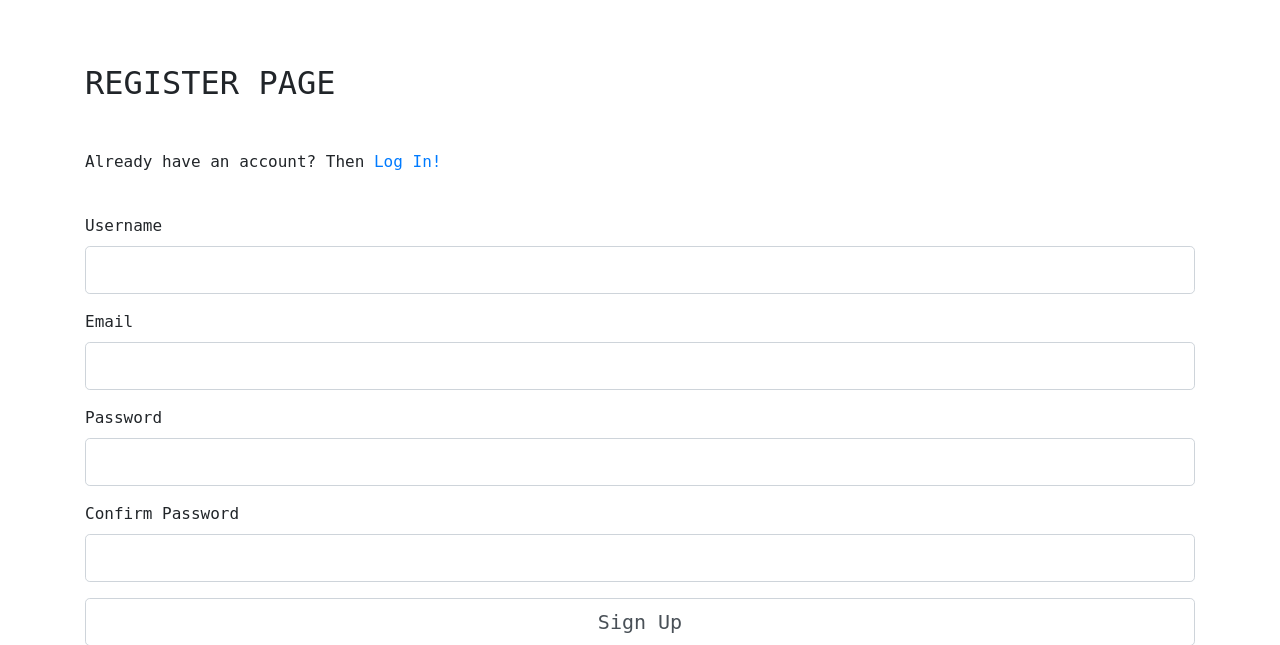
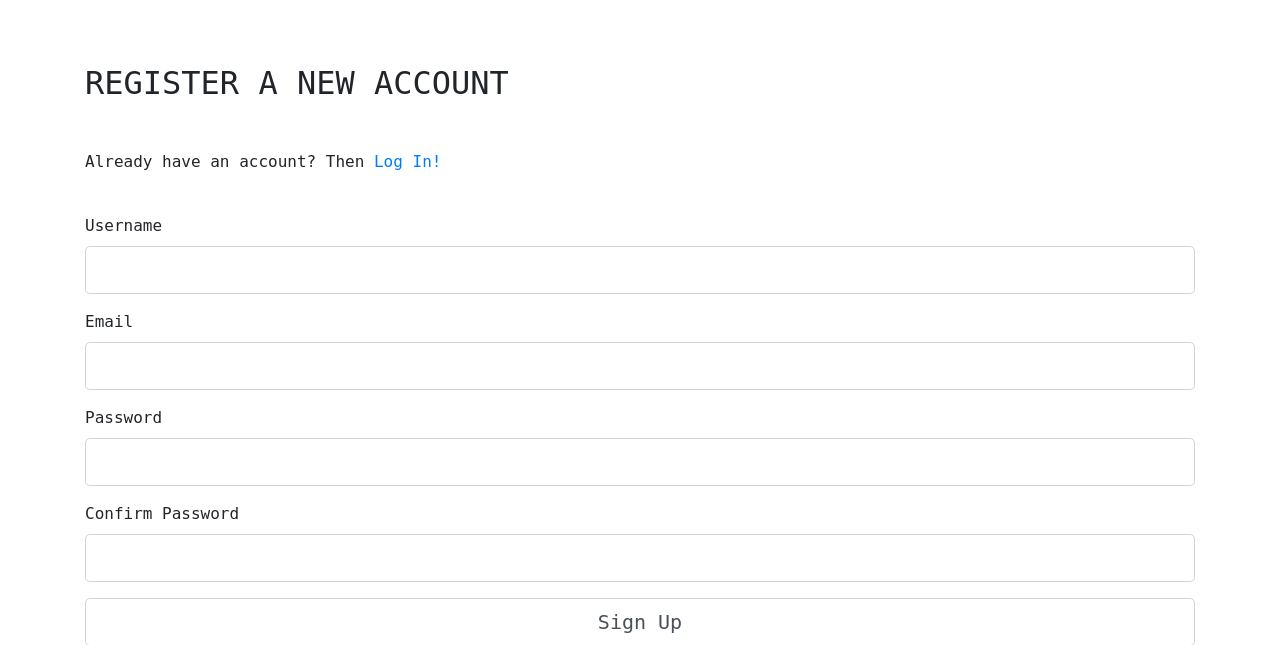
Before and after one commit to sywy1874/cmsc388j-final-project-memes, a Flask app: page /users/register in a window 1280 px wide. Shown: the part 100-745 px from the top of the page. Run offline with Flask 2, Linux system fonts and the light colour scheme; some libraries are stand-ins or nearby versions; some web fonts are replaced.

Commit message:
Edit page headings

```diff
--- a/flask_app/templates/login.html
+++ b/flask_app/templates/login.html
@@ -3,7 +3,7 @@
 <link rel="stylesheet" href="{{ url_for('static', filename='custom.css') }}">
 <div class="row">
     <div class="col">
-        <h2>Log In Page</h2>
+        <h2>LOG IN</h2>
     </div>
 </div>
 <div class="row">
--- a/flask_app/templates/register.html
+++ b/flask_app/templates/register.html
@@ -2,7 +2,7 @@
 {% block content %}
 <div class="row">
     <div class="col">
-        <h2>REGISTER PAGE</h2>
+        <h2>REGISTER A NEW ACCOUNT</h2>
     </div>
 </div>
 <div class="row">
```
